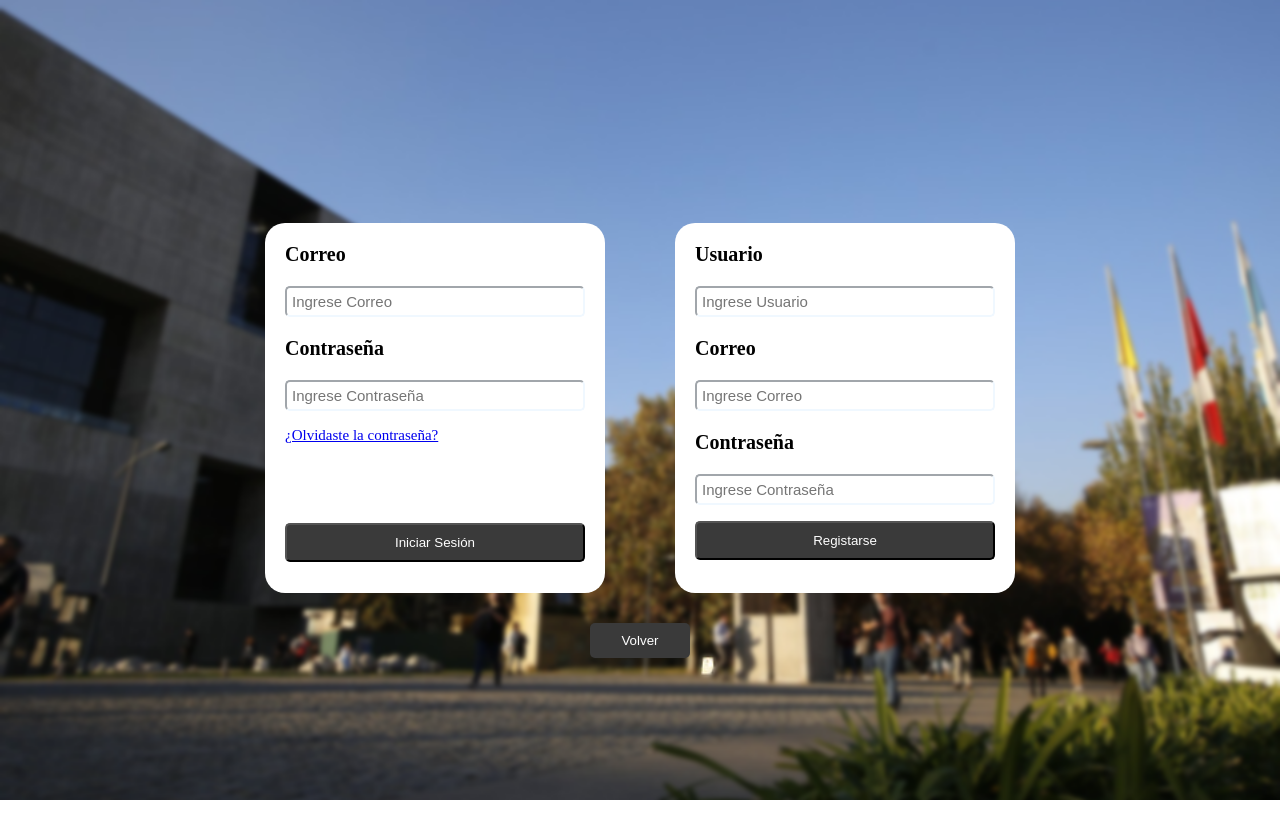
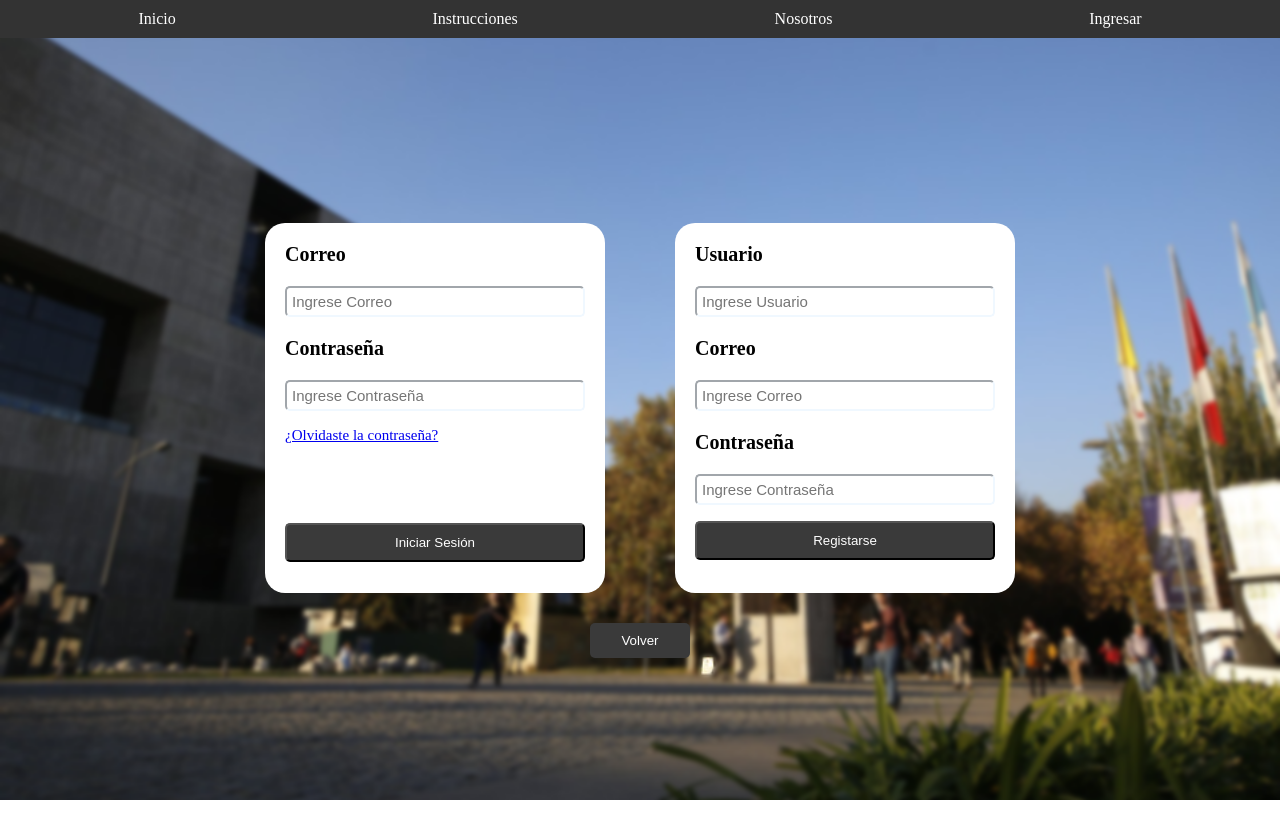
Before and after one commit to IIC2513/front-Tableton, a React (Vite) app: page /login in a window 1280 px wide. Shown: the top 838 px of the page. Built offline with nearby package versions, Linux system fonts and the light colour scheme.

Commit message:
barra de tareas lista, falta crear las otras paginas

```diff
--- /dev/null
+++ b/src/assets/styles/barraTareas.css
@@ -0,0 +1,40 @@
+/* CHATGPT LE METIO ESTILO */
+
+
+.barra-tareas {
+    background-color: #333;
+    padding: 10px;
+    position: fixed;
+    top: 0;
+    left: 0;
+    right: 0;
+    z-index: 1000;
+    margin-bottom: 50px;
+  }
+
+  .barra-tareas ul {
+    list-style-type: none;
+    margin: 0;
+    padding: 0;
+    display: flex;
+    justify-content: space-around;
+  }
+
+  .barra-tareas li {
+    display: inline;
+  }
+
+  .barra-tareas a {
+    color: white;
+    text-decoration: none;
+    padding: 10px;
+  }
+
+  #ingresado{
+    color: white;
+  }
+
+
+  .barra-tareas a:hover {
+    background-color: #555;
+  }
--- a/src/components/common/Index.jsx
+++ b/src/components/common/Index.jsx
@@ -3,6 +3,7 @@ import Background from "./Background"
 import ListaJugadores from "../landingPage/ListaJugadoresLandingPage"
 import Botones from "../landingPage/botonesLandingPage"
 import Board from "./Board"
+import BarraTareas from "./barraTareas"
 import "../../assets/styles/index.css"
 
 function Index(){
@@ -11,6 +12,7 @@ function Index(){
 
             <Background></Background>
 
+            <BarraTareas></BarraTareas>
 
             <div className="Contenedor_lista_tablero">
 
--- /dev/null
+++ b/src/components/common/barraTareas.jsx
@@ -0,0 +1,77 @@
+import React from 'react';
+import { Link } from 'react-router-dom';
+import { AuthContext } from "../../auth/AuthContext";
+import { useContext, useEffect, useState } from "react";
+import axios from "axios";
+
+import "../../assets/styles/barraTareas.css"
+
+
+
+function BarraTareas() {
+
+    const { token, setToken } = useContext(AuthContext);
+    const [nombreUsuario, setNombreUsuario] = useState("");
+
+    const obtenerUsuario = async () =>{
+        try{
+            const response = await axios.post(
+
+                `${import.meta.env.VITE_BACKEND_URL}/usuario/datos`,
+                {},
+                {
+                    headers: {
+                        Authorization: `Bearer ${token}`,
+                    }
+                }
+
+
+
+            );
+
+            console.log("despues del post")
+
+            console.log("Usuario encontrado:", response.data);
+
+            setNombreUsuario(response.data.nombre);
+        }
+        catch (error){
+            console.log("hubo un error al buscar la info de usuario")
+        }
+    }
+
+    // Llamar a obtenerUsuario cuando el token esté disponible CHATGPT para que se actualice
+    useEffect(() => {
+        if (token) {
+            obtenerUsuario();
+        }
+    }, [token]);
+
+  return (
+
+
+    <div className="barra-tareas">
+
+      <ul>
+        <li><Link to="/">Inicio</Link></li>
+        <li><Link to="/Instrucciones">Instrucciones</Link></li>
+        <li><Link to="/Nosotros">Nosotros</Link></li>
+
+        <div>
+            {token && token !== "null" ? (
+                <>
+                    <li id="ingresado">Bienvenido, {nombreUsuario}</li>
+                </>
+            ) : (
+                <>
+                <li><Link to="/login">Ingresar</Link></li>
+                </>
+            )}
+            </div>
+      </ul>
+
+    </div>
+  );
+}
+
+export default BarraTareas;
--- a/src/components/landingPage/botonesLandingPage.jsx
+++ b/src/components/landingPage/botonesLandingPage.jsx
@@ -19,7 +19,7 @@ function botones(){
         navigate("/login")
     };
 
-    const cerrarSesion = () => {
+    const cerrarSesion = () => { //Chat gpt me ayudo a cerrar la sesion con el removeTOken
         setToken(null); // Limpia el token en el contexto (esto dependerá de cómo manejes el token)
         localStorage.removeItem("token"); // Borra el token del localStorage
         navigate("/"); // Navega a la página de inicio de sesión o donde prefieras
--- a/src/components/login/loginPage.jsx
+++ b/src/components/login/loginPage.jsx
@@ -3,6 +3,7 @@ import "../../assets/styles/loginPage/loginPage.css"
 import FormularioIniciarSesion from "./formularioiniciarSesion"
 import FormularioRegistrarse from "./formularioRegistrarse"
 import Background from "../common/Background"
+import BarraTareas from "../common/barraTareas"
 import { useNavigate } from "react-router-dom"
 
 function LoginPage(){
@@ -22,6 +23,8 @@ function LoginPage(){
 
             <Background></Background>
 
+            <BarraTareas></BarraTareas>
+
             <FormularioIniciarSesion></FormularioIniciarSesion>
             <FormularioRegistrarse></FormularioRegistrarse>
 
```
